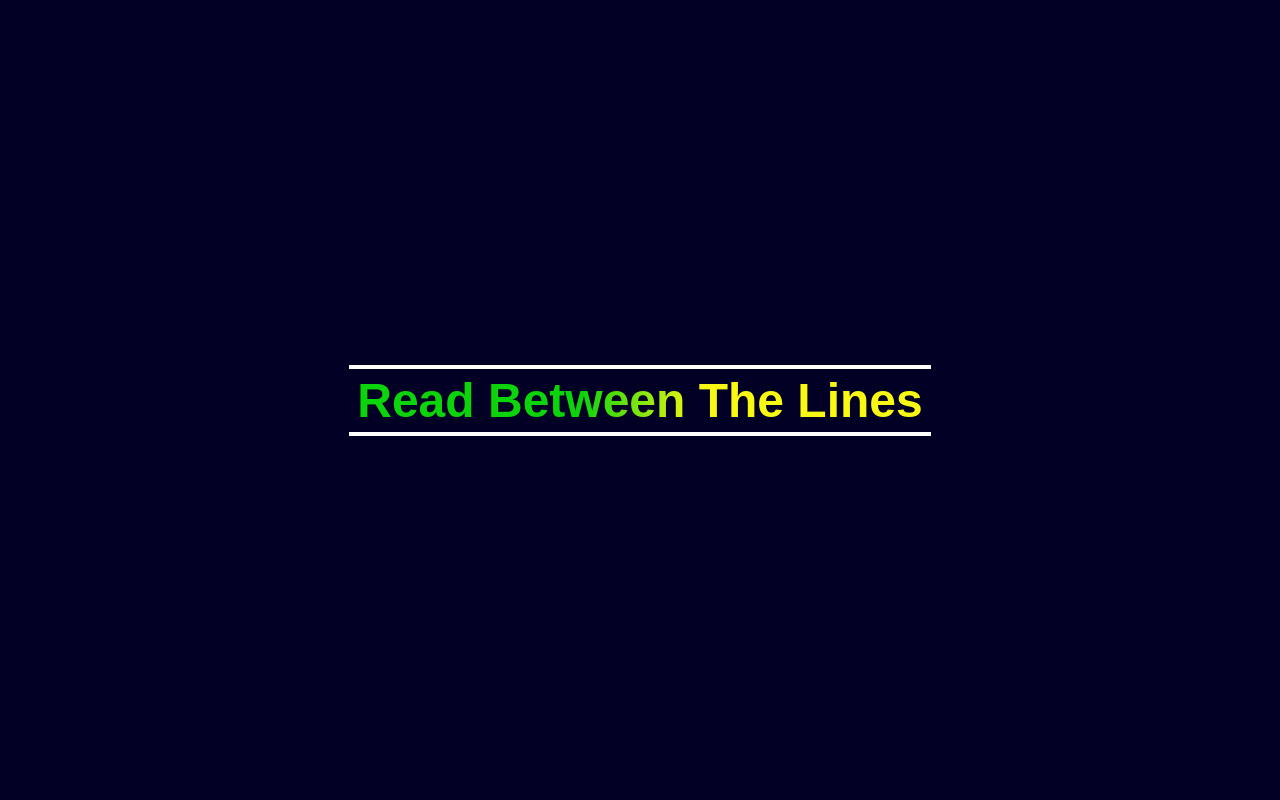
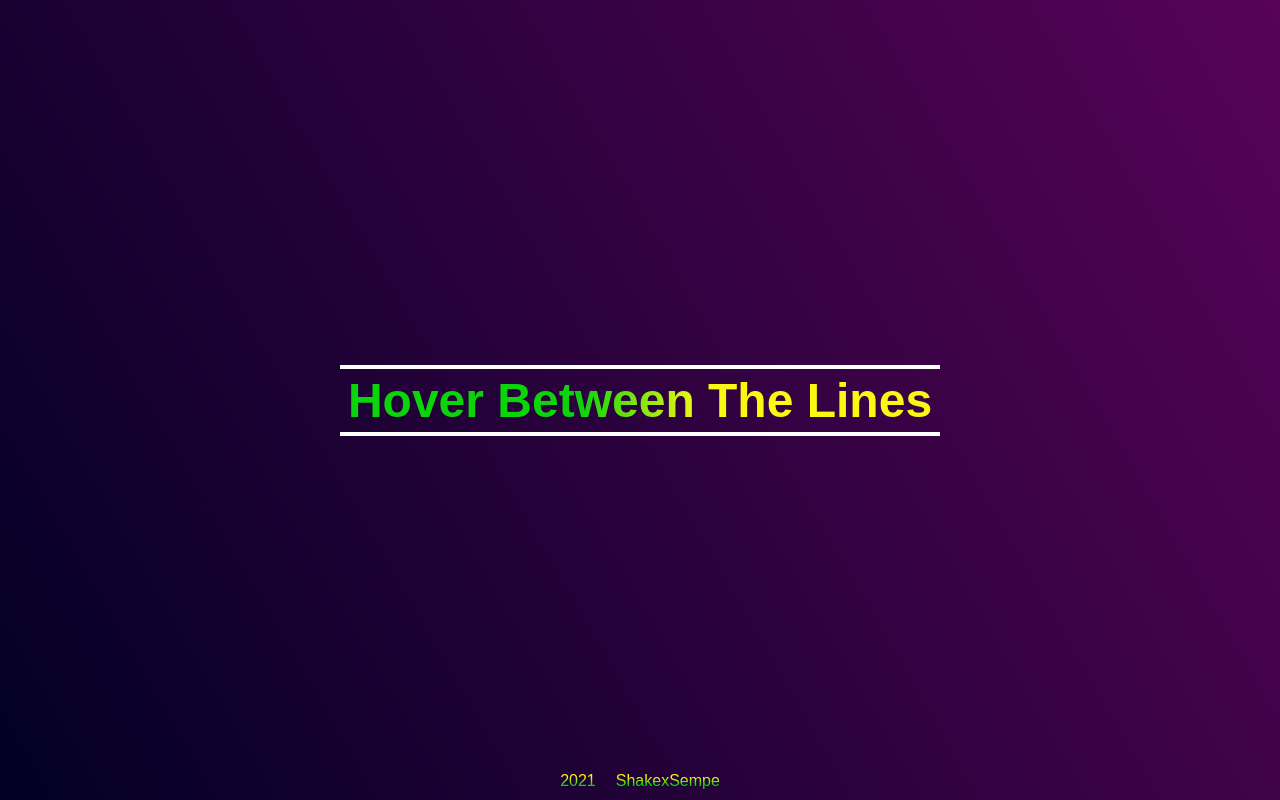
Before and after one commit to ShakexSempe/text-hover-effect, a plain HTML site: page index.html in a window 1280 px wide. Drawn offline with Linux system fonts and the light colour scheme.

Commit message:
added a footer and a gradient background

```diff
--- a/index.html
+++ b/index.html
@@ -9,12 +9,19 @@
 <body>
     <div class="container">
         <div class="text">
-            <h1 class="title">read between the lines</h1>
+            <h1 class="title">hover between the lines</h1>
             <span class="vertical first"></span>
             <span class="vertical second"></span>
             <span class="horizontal first"></span>
             <span class="horizontal second"></span>
         </div>
+
     </div>
+    <footer>
+        <ul>
+            <li>2021</li>
+            <li>ShakexSempe</li>
+        </ul>
+    </footer>
 </body>
 </html>
--- a/style.css
+++ b/style.css
@@ -19,7 +19,7 @@ body{
     height: 100%;
     top: 0;
     left: 0;
-    background-color: #020024;
+    background: linear-gradient(60deg, #020024, rgb(87, 3, 87) ) ;
     display: flex;
     justify-content: center;
     align-items: center;
@@ -94,6 +94,26 @@ body{
 }
 /*end of vertical hover*/
 
+footer{
+    position: absolute;
+    bottom: 0;
+    background: linear-gradient(0deg, rgb(11, 212, 11) 40%, rgb(248, 248, 19) 60%);;
+    -webkit-background-clip: text;
+    -webkit-text-fill-color: transparent;
+    width: 100%;
+}
+footer ul{
+    display: flex;
+    flex-direction: row;
+    justify-content: center;
+    align-items: center;
+    color: #fff;
+
+}
+footer li{
+    margin: 10px;
+    list-style: none;
+}
 
 
 
```
